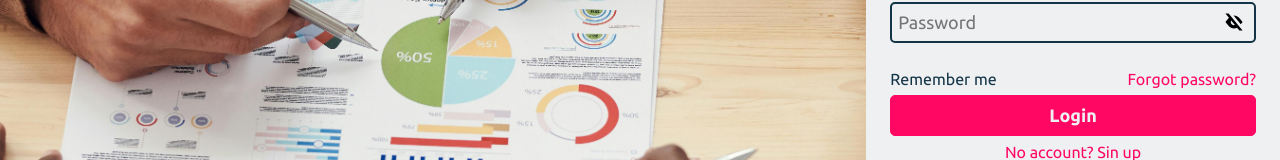
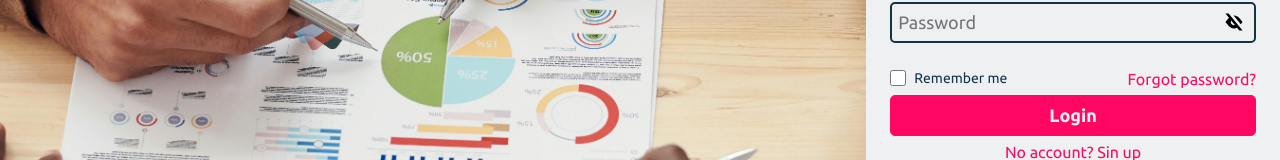
Before and after one commit to alexhetley6107/pyd, an Angular app: page /login in a window 1280 px wide. Shown: the part 407-567 px from the top of the page. Built offline with nearby package versions, Linux system fonts and the light colour scheme.

Commit message:
[PYD] Add remember me

```diff
--- a/package.json
+++ b/package.json
@@ -18,6 +18,7 @@
     "@angular/platform-browser": "^19.1.0",
     "@angular/platform-browser-dynamic": "^19.1.0",
     "@angular/router": "^19.1.0",
+    "crypto-js": "^4.2.0",
     "rxjs": "~7.8.0",
     "tslib": "^2.3.0",
     "zone.js": "~0.15.0"
@@ -26,6 +27,7 @@
     "@angular-devkit/build-angular": "^19.1.3",
     "@angular/cli": "^19.1.3",
     "@angular/compiler-cli": "^19.1.0",
+    "@types/crypto-js": "^4.2.2",
     "@types/jasmine": "~5.1.0",
     "jasmine-core": "~5.5.0",
     "karma": "~6.4.0",
--- a/src/pages/login/login.component.html
+++ b/src/pages/login/login.component.html
@@ -20,7 +20,13 @@
     ></ui-input>
   </div>
   <div class="flex justify-between">
-    <span>Remember me</span>
+    <div class="remember">
+      <label>
+        <input type="checkbox" [checked]="isRememberMe" (change)="toggleRememberMe($event)" />
+        <span>Remember me</span>
+      </label>
+    </div>
+
     <a routerLink="/forgot-password">Forgot password?</a>
   </div>
 
--- /dev/null
+++ b/src/pages/login/login.component.scss
@@ -0,0 +1,17 @@
+.remember {
+  input[type='checkbox'] {
+    accent-color: var(--red-color);
+    width: 16px;
+    height: 16px;
+    cursor: pointer;
+    margin-right: 8px;
+  }
+
+  label {
+    font-size: 14px;
+    color: #333;
+    display: flex;
+    align-items: center;
+    cursor: pointer;
+  }
+}
--- a/src/pages/login/login.component.ts
+++ b/src/pages/login/login.component.ts
@@ -12,11 +12,13 @@ import {
 import { getError } from '@/shared/helpers/formErrors';
 import { AuthService } from '@/shared/services/auth.service';
 import { ToastService } from '@/shared/services/toast.service';
+import { decryptObject, encryptObject } from '@/shared/utils/encrypt';
 
 @Component({
   selector: 'page-login',
   imports: [ButtonComponent, RouterLink, InputComponent, ReactiveFormsModule],
   templateUrl: './login.component.html',
+  styleUrl: './login.component.scss',
   standalone: true,
 })
 export class LoginComponent {
@@ -25,6 +27,7 @@ export class LoginComponent {
   toast = inject(ToastService);
 
   isLoading = false;
+  isRememberMe = false;
 
   form!: FormGroup<{
     login: FormControl<string>;
@@ -41,11 +44,27 @@ export class LoginComponent {
       return;
     }
 
+    const initials = { login: '', password: '' };
+
+    const savedCreds = localStorage.getItem('rememberMe');
+    if (savedCreds) {
+      this.isRememberMe = true;
+      const decryptedCreds = decryptObject(savedCreds);
+      initials.login = decryptedCreds?.login ?? '';
+      initials.password = decryptedCreds?.password ?? '';
+    }
+
     this.form = this.fb.group({
-      login: this.fb.control('', [Validators.required]),
-      password: this.fb.control('', [Validators.required]),
+      login: this.fb.control(initials.login, [Validators.required]),
+      password: this.fb.control(initials.password, [Validators.required]),
     });
   }
+
+  toggleRememberMe(e: Event) {
+    const input = e.target as HTMLInputElement;
+    this.isRememberMe = input.checked;
+  }
+
   get loginError(): string | null {
     return getError(this.form.get('login'), 'login');
   }
@@ -62,11 +81,17 @@ export class LoginComponent {
 
     const login = this.form.value.login ?? '';
     const password = this.form.value.password ?? '';
+    const body = { login, password };
 
-    this.auth.login(login, password).subscribe({
+    this.auth.login(body).subscribe({
       next: (res) => {
+        if (this.isRememberMe) {
+          localStorage.setItem('rememberMe', encryptObject(body));
+        } else {
+          localStorage.removeItem('rememberMe');
+        }
+        this.router.navigate(['agile-board']);
         this.toast.add(`Welcome ${res.nickname}`);
-        this.router.navigate(['agile-board']);
       },
       error: (err) => {
         this.toast.add(err.error.message, { type: 'error' });
--- a/src/pages/signup/signup.component.html
+++ b/src/pages/signup/signup.component.html
@@ -6,7 +6,7 @@
 >
   <h1 class="">Sign up</h1>
   <div class="">
-    <ui-input formControlName="nickname" [error]="nicknameError" placeholder="nickname"></ui-input>
+    <ui-input formControlName="nickname" [error]="nicknameError" placeholder="Nickname"></ui-input>
     <ui-input
       formControlName="email"
       [error]="emailError"
--- a/src/pages/signup/signup.component.ts
+++ b/src/pages/signup/signup.component.ts
@@ -64,7 +64,7 @@ export class SignupComponent {
     );
   }
   get nicknameError(): string | null {
-    return getError(this.form.get('nickname'), 'nickname');
+    return getError(this.form.get('nickname'), 'Nickname');
   }
   get emailError(): string | null {
     return getError(this.form.get('email'), 'Email');
--- a/src/shared/services/auth.service.ts
+++ b/src/shared/services/auth.service.ts
@@ -12,8 +12,7 @@ export class AuthService {
 
   constructor(private http: HttpClient) {}
 
-  login(login: string, password: string) {
-    const body = { login, password };
+  login(body: { login: string; password: string }) {
     return this.http.post<User>(API.login, body).pipe(
       tap((user) => {
         this.user = user;
--- /dev/null
+++ b/src/shared/utils/encrypt.ts
@@ -0,0 +1,15 @@
+import CryptoJS from 'crypto-js';
+
+const SECRET_KEY = 'your-very-secure-key';
+
+export function encryptObject(obj: Record<string, unknown>): string {
+  const plaintext = JSON.stringify(obj);
+  const ciphertext = CryptoJS.AES.encrypt(plaintext, SECRET_KEY).toString();
+  return ciphertext;
+}
+
+export function decryptObject(ciphertext: string): any {
+  const bytes = CryptoJS.AES.decrypt(ciphertext, SECRET_KEY);
+  const plaintext = bytes.toString(CryptoJS.enc.Utf8);
+  return JSON.parse(plaintext);
+}
--- a/src/widgets/main-layout/side-menu/side-menu.component.ts
+++ b/src/widgets/main-layout/side-menu/side-menu.component.ts
@@ -26,6 +26,10 @@ export class SideMenuComponent {
     }
   }
 
+  ngOnInit() {
+    this.onLinkClick();
+  }
+
   links = [
     { title: 'Dashboard', path: ['/dashboard'], icon: 'dashboard_' },
     { title: 'Calendar', path: ['/calendar'], icon: 'calendar_' },
```
Also changed, not shown: 1 other file (tests, documents, lock files or other folders).
